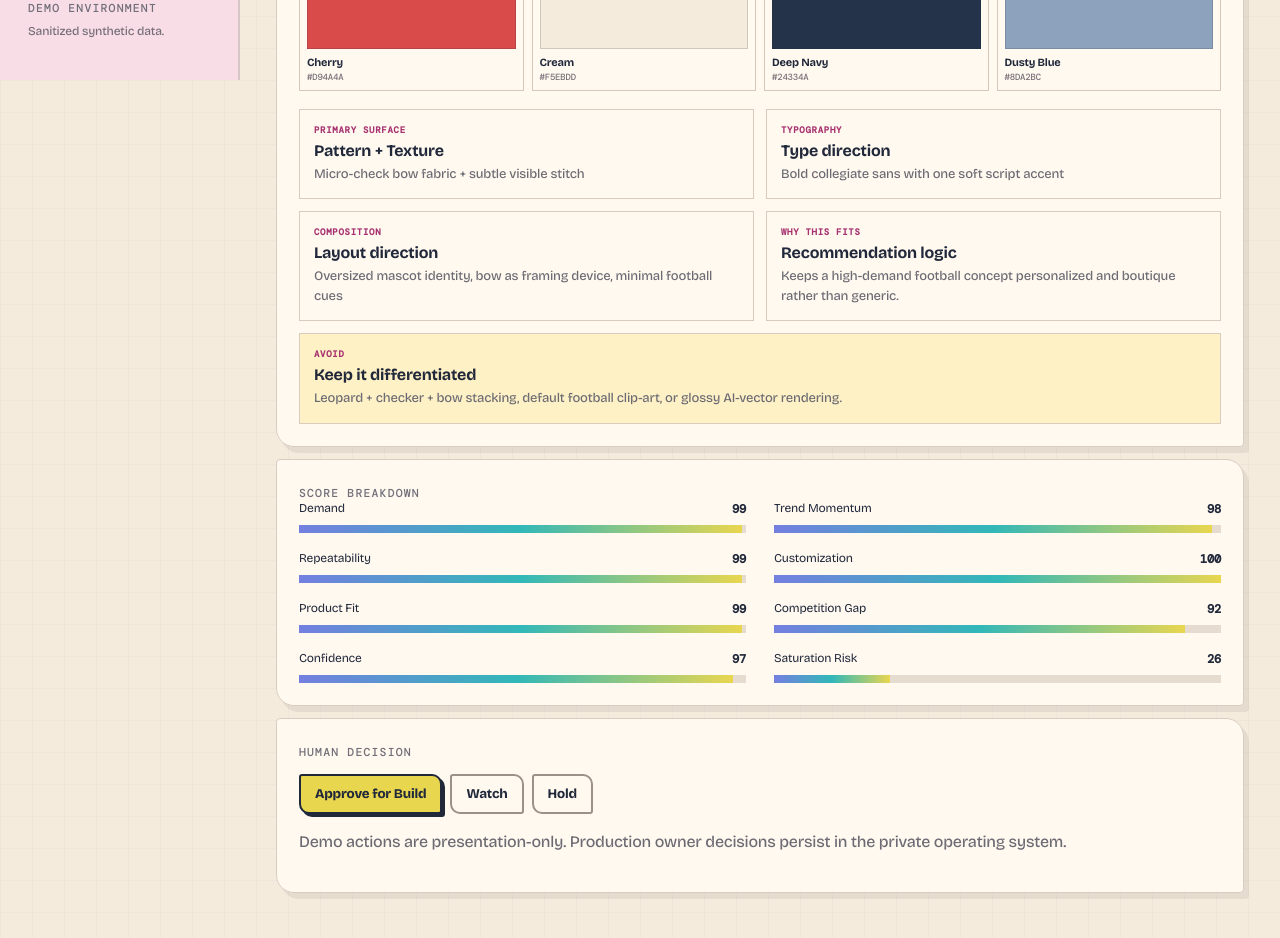
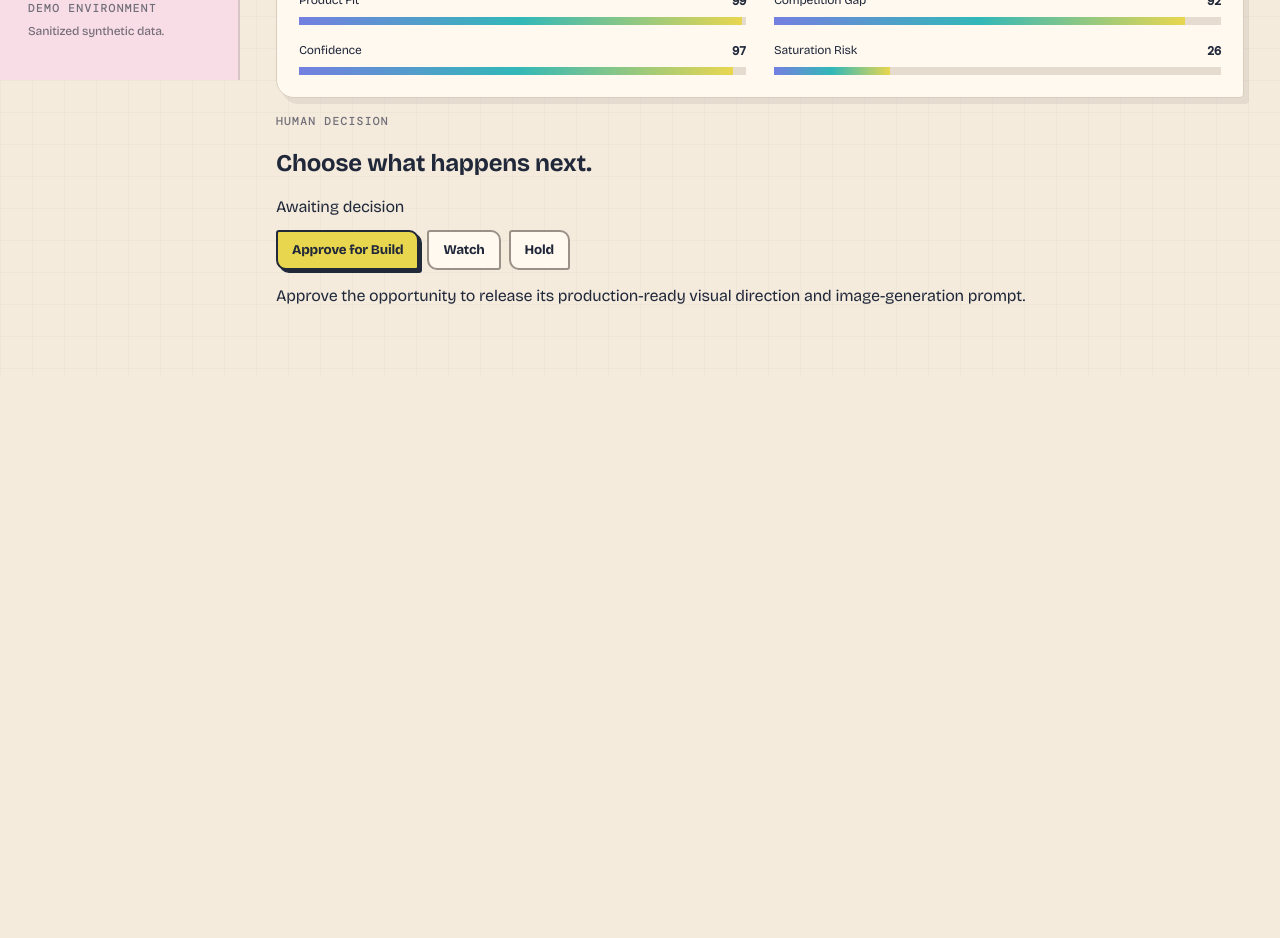
Before and after one commit to rbeecham1076/raydar-demo, a Next.js app: page /opportunities/custom-football-mascot-bow in a window 1280 px wide. Shown: the part 720-1658 px from the top of the page. After the commit the page ends 1095 px from the top, so only its background shows below. Built offline with nearby package versions, Linux system fonts and the light colour scheme; a web font is replaced by a local one.

Commit message:
Release full design brief only after approval

```diff
--- a/app/opportunities/[id]/page.tsx
+++ b/app/opportunities/[id]/page.tsx
@@ -3,6 +3,7 @@ import { notFound } from "next/navigation";
 import { opportunities } from "@/data/demo-data";
 import { getVisualRecipe } from "@/data/visual-recipes";
 import { Badge, Card, Meter, Score } from "@/components/ui";
+import { OpportunityDecision } from "@/components/opportunity-decision";
 
 export default async function OpportunityDetail({params}:{params:Promise<{id:string}>}){
  const {id}=await params; const o=opportunities.find(x=>x.id===id); if(!o) notFound();
@@ -13,8 +14,7 @@ export default async function OpportunityDetail({params}:{params:Promise<{id:str
   <Card><span className="eyebrow">WHY RAYDAR LIKES IT</span><h2>Strong evidence with repeatable upside.</h2><ul className="bullets"><li>Demand is supported by multiple independent signal types.</li><li>Customization expands the addressable market where relevant.</li><li>Repeatability creates a variation, bundle, or collection path.</li></ul></Card>
   <Card><span className="eyebrow">RISK PROFILE</span><h2>{o.primaryRisk}</h2><div className="riskNumber">{o.saturationRisk}<small>/100 saturation</small></div><p className="muted">Risk is material but does not outweigh current evidence strength.</p></Card>
  </div>
- {recipe&&<Card><span className="eyebrow">VISUAL RECIPE</span><h2>{recipe.paletteName}</h2><p className="muted">A distinct art direction for this opportunity—not a reusable one-size-fits-all palette.</p><div className="paletteStrip">{recipe.colors.map(c=><div className="paletteColor" key={c.name}><i style={{background:c.hex}}/><span>{c.name}</span><b>{c.hex}</b></div>)}</div><div className="visualDirection"><div><span>PRIMARY SURFACE</span><strong>{recipe.surfaceType}</strong><p>{recipe.surface}</p></div><div><span>TYPOGRAPHY</span><strong>Type direction</strong><p>{recipe.typography}</p></div><div><span>COMPOSITION</span><strong>Layout direction</strong><p>{recipe.composition}</p></div><div><span>WHY THIS FITS</span><strong>Recommendation logic</strong><p>{recipe.rationale}</p></div><div className="avoidCell"><span>AVOID</span><strong>Keep it differentiated</strong><p>{recipe.avoid}</p></div></div></Card>}
  <Card><span className="eyebrow">SCORE BREAKDOWN</span><div className="meters">{[["Demand",o.demand],["Trend Momentum",o.momentum],["Repeatability",o.repeatability],["Customization",o.customization],["Product Fit",o.productFit],["Competition Gap",o.competitionGap],["Confidence",o.confidence],["Saturation Risk",o.saturationRisk]].map(([l,v])=><Meter key={l as string} label={l as string} value={v as number}/>)}</div></Card>
- <Card><span className="eyebrow">HUMAN DECISION</span><div className="actions"><button>Approve for Build</button><button className="secondary">Watch</button><button className="secondary">Hold</button></div><p className="muted">Demo actions are presentation-only. Production owner decisions persist in the private operating system.</p></Card>
+ {recipe&&<OpportunityDecision id={o.id} name={o.name} recipe={recipe}/>}
  </>
 }
```
